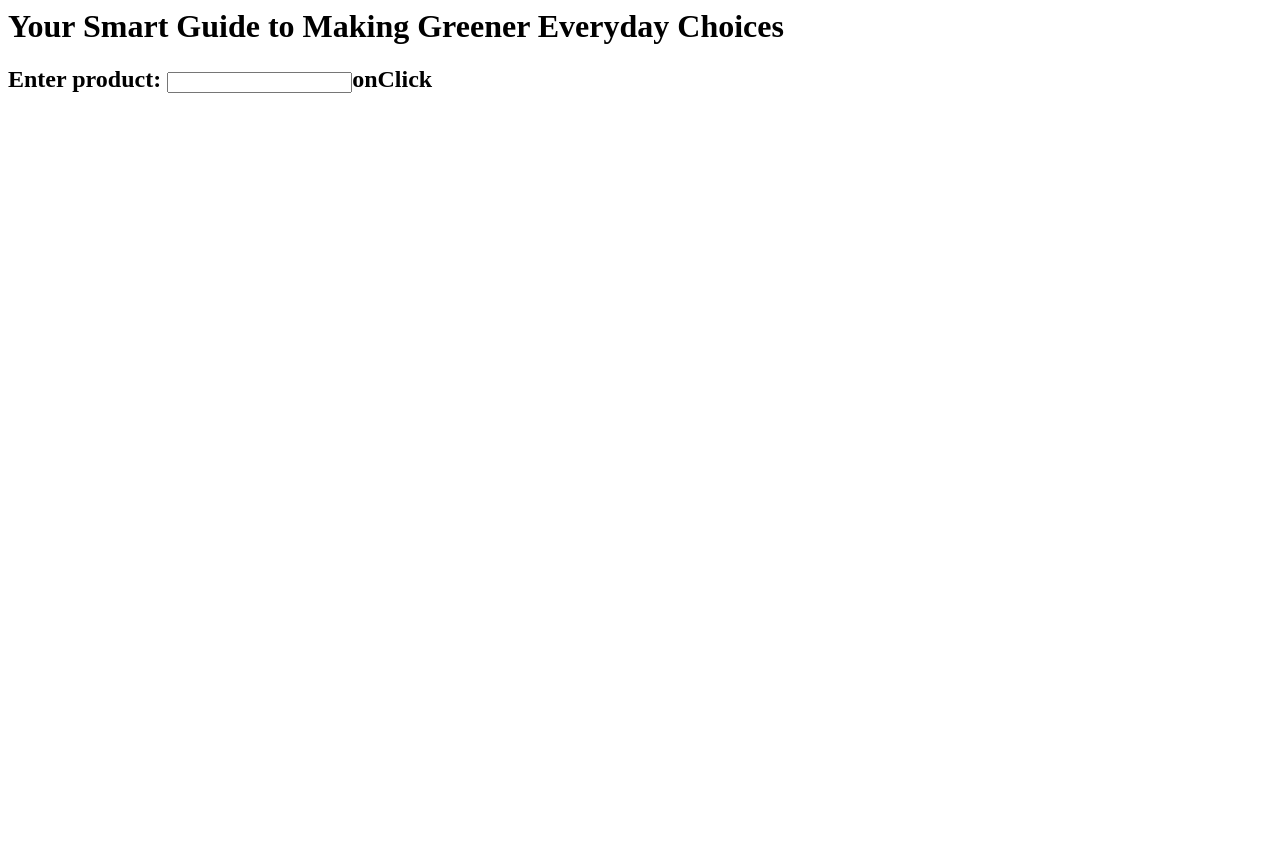
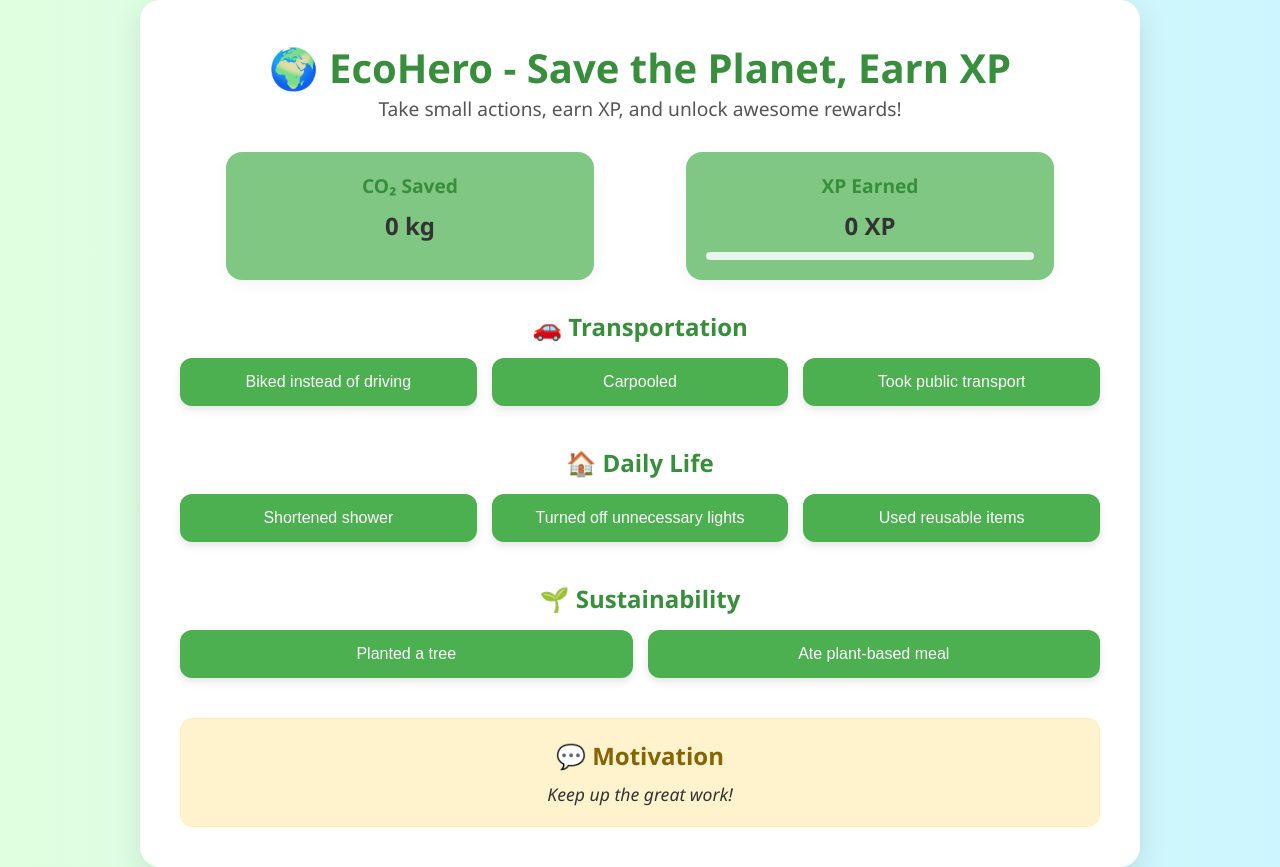
Before and after one commit to wesmanbh/wesmanbh.github.io, a plain HTML site: page ballers.html in a window 1280 px wide. Before the commit the page ends 800 px from the top, so only its background shows below. Drawn offline with Linux system fonts and the light colour scheme.

Commit message:
EcoHero
Lets go

```diff
--- a/ballers.html
+++ b/ballers.html
@@ -1,15 +1,66 @@
-<html>
-    <head>
-        <title>Sustainable User Comparison for Responsible Essentials (S.U.C.R.E)</title>
-        <link rel="stylesheet" href="stylesheet.css">
-    </head>
-        <body>
-        <h1>
-            Your Smart Guide to Making Greener Everyday Choices
-        </h1>
-        <h2>
-            Enter product:
-            <input
-            <button>onClick</button>
-        </h2>
+<!DOCTYPE html>
+<html lang="en">
+<head>
+  <meta charset="UTF-8" />
+  <meta name="viewport" content="width=device-width, initial-scale=1.0"/>
+  <title>EcoHero - CO₂ Tracker</title>
+  <link rel="stylesheet" href="stylesheet.css" />
+</head>
+<body>
+  <div class="app">
+    <header>
+      <h1>🌍 EcoHero - Save the Planet, Earn XP</h1>
+      <p>Take small actions, earn XP, and unlock awesome rewards!</p>
+    </header>
+
+    <section class="stats">
+      <div class="stat-box">
+        <h2>CO₂ Saved</h2>
+        <p><span id="co2Display">0</span> kg</p>
+      </div>
+      <div class="stat-box">
+        <h2>XP Earned</h2>
+        <p><span id="xpDisplay">0</span> XP</p>
+        <div class="xp-bar">
+          <div id="xpProgress"></div>
+        </div>
+      </div>
+    </section>
+
+    <main>
+      <div class="category">
+        <h2>🚗 Transportation</h2>
+        <div class="tasks">
+          <button onclick="logTask('bike')">Biked instead of driving</button>
+          <button onclick="logTask('carpool')">Carpooled</button>
+          <button onclick="logTask('bus')">Took public transport</button>
+        </div>
+      </div>
+
+      <div class="category">
+        <h2>🏠 Daily Life</h2>
+        <div class="tasks">
+          <button onclick="logTask('shower')">Shortened shower</button>
+          <button onclick="logTask('lights')">Turned off unnecessary lights</button>
+          <button onclick="logTask('reusable')">Used reusable items</button>
+        </div>
+      </div>
+
+      <div class="category">
+        <h2>🌱 Sustainability</h2>
+        <div class="tasks">
+          <button onclick="logTask('plantTree')">Planted a tree</button>
+          <button onclick="logTask('eatGreen')">Ate plant-based meal</button>
+        </div>
+      </div>
+    </main>
+
+    <section class="motivation">
+      <h2>💬 Motivation</h2>
+      <p id="quote">Keep up the great work!</p>
+    </section>
+  </div>
+
+  <script src="code.js"></script>
+</body>
 </html>
--- a/code.js
+++ b/code.js
@@ -1,35 +1,52 @@
-async function LookUpProduct() {
-    const input = document.getElementById("productInput").value.trim();
-    const result = document.getElementById("result");
-    const name = document.getElementById("name");
-    const score = document.getElementById("score");
-    const tags = document.getElementById("tags");
-    const alt = document.getElementById("alternatives");
+let totalCO2 = parseFloat(localStorage.getItem('totalCO2')) || 0;
+let xp = parseInt(localStorage.getItem('xp')) || 0;
 
+const taskData = {
+  bike: { co2: 2, xp: 20 },
+  carpool: { co2: 1.5, xp: 15 },
+  bus: { co2: 1.2, xp: 12 },
+  shower: { co2: 0.5, xp: 8 },
+  lights: { co2: 0.3, xp: 5 },
+  reusable: { co2: 0.8, xp: 10 },
+  plantTree: { co2: 10, xp: 50 },
+  eatGreen: { co2: 1.5, xp: 25 },
+};
 
-    try {
-        const response = await fetch('https://world.openfoodfacts.net/api/v2/product/{encodeURIcom}');
-        const data = await response.json();
-        if (data.products && data.products.length > 0) {
-            const product = data.products[0];
-            name.textContent = product_name;
-            tags.textContent = product_name;
+const quotes = [
+  "Every action counts, no matter how small.",
+  "You're doing great—keep going!",
+  "Be the change you wish to see in the world.",
+  "Less CO₂, more XP, better planet.",
+  "Small steps make a big difference.",
+  "Sustainability is a journey, not a destination.",
+  "You’re helping create a greener future.",
+];
 
-            const nutriScore = (product.nutriscore_grade) || "what is this product";
-            const ecoScore = (product.ecoscore_grade) || "what is this product";
-            const  =  (product.ecoscore_grade) ||
+function logTask(taskName) {
+  if (!taskData[taskName]) return;
 
-            score.textContent = "" + (nutriScore+ecoScore*4)/2;
-            alt.innerHTML = "<li> alternative </li>"
+  totalCO2 += taskData[taskName].co2;
+  xp += taskData[taskName].xp;
 
-        } else {
-            name.textContent = input;
-            score.textContent = "No results...";
-            tags.textContent =
-            alt.innerHTML = "<li> alternative </li>";
-        }
-    }
-    catch {
-        console.log("Error loading products");
-    }
+  localStorage.setItem('totalCO2', totalCO2);
+  localStorage.setItem('xp', xp);
+
+  updateDisplay();
+  showMotivationalQuote();
+  animateXP();
 }
+
+function updateDisplay() {
+  document.getElementById("co2Display").textContent = totalCO2.toFixed(1);
+  document.getElementById("xpDisplay").textContent = xp;
+  document.getElementById("xpProgress").style.width = `${Math.min(xp / 100, 100)}%`;
+}
+
+function showMotivationalQuote() {
+  const quote = quotes[Math.floor(Math.random() * quotes.length)];
+  document.getElementById("quote").textContent = quote;
+}
+
+function animateXP() {
+  document.getElementById("xpProgress").style.transition = "width 0.5s ease-in-out";
+}
--- a/stylesheet.css
+++ b/stylesheet.css
@@ -0,0 +1,152 @@
+/* Global Styles */
+* {
+  margin: 0;
+  padding: 0;
+  box-sizing: border-box;
+}
+
+:root {
+  --primary-color: #388e3c;
+  --secondary-color: #81c784;
+  --accent-color: #4caf50;
+  --background-color: #e0ffe0;
+  --hover-color: #66bb6a;
+  --font-family: 'Segoe UI', sans-serif;
+}
+
+body {
+  font-family: var(--font-family);
+  background: linear-gradient(to right, var(--background-color), #ccf5ff);
+  color: #333;
+  display: flex;
+  justify-content: center;
+  align-items: center;
+  min-height: 100vh;
+}
+
+.app {
+  background: #fff;
+  border-radius: 20px;
+  box-shadow: 0 10px 30px rgba(0, 0, 0, 0.1);
+  padding: 40px;
+  width: 90%;
+  max-width: 1000px;
+  text-align: center;
+  overflow: hidden;
+}
+
+header {
+  margin-bottom: 30px;
+}
+
+header h1 {
+  font-size: 2.5rem;
+  color: var(--primary-color);
+  animation: fadeIn 1s ease-in-out;
+}
+
+header p {
+  font-size: 1.2rem;
+  color: #555;
+}
+
+.stats {
+  display: flex;
+  justify-content: space-around;
+  margin-bottom: 30px;
+}
+
+.stat-box {
+  background-color: var(--secondary-color);
+  padding: 20px;
+  border-radius: 16px;
+  width: 40%;
+  box-shadow: 0 4px 15px rgba(0, 0, 0, 0.05);
+}
+
+.stat-box h2 {
+  color: var(--primary-color);
+  font-size: 1.2rem;
+  margin-bottom: 10px;
+}
+
+.stat-box p {
+  font-size: 1.5rem;
+  font-weight: bold;
+}
+
+.xp-bar {
+  background-color: #e8f5e9;
+  height: 8px;
+  border-radius: 5px;
+  margin-top: 10px;
+  width: 100%;
+  overflow: hidden;
+}
+
+#xpProgress {
+  height: 100%;
+  background-color: var(--accent-color);
+  width: 0%;
+  transition: width 0.5s ease-in-out;
+}
+
+.category {
+  margin-bottom: 40px;
+}
+
+.category h2 {
+  color: var(--primary-color);
+  margin-bottom: 15px;
+}
+
+.tasks {
+  display: grid;
+  grid-template-columns: repeat(auto-fit, minmax(200px, 1fr));
+  gap: 15px;
+}
+
+.tasks button {
+  padding: 15px;
+  background: var(--accent-color);
+  color: #fff;
+  border: none;
+  border-radius: 12px;
+  font-size: 1rem;
+  cursor: pointer;
+  transition: transform 0.3s ease, background 0.3s ease;
+  box-shadow: 0 4px 8px rgba(0, 0, 0, 0.1);
+}
+
+.tasks button:hover {
+  background: var(--hover-color);
+  transform: translateY(-5px);
+}
+
+.motivation {
+  background-color: #fff3cd;
+  border: 1px solid #ffeeba;
+  padding: 20px;
+  border-radius: 12px;
+}
+
+.motivation h2 {
+  color: #856404;
+}
+
+.motivation p {
+  font-style: italic;
+  font-size: 1.1rem;
+  margin-top: 10px;
+}
+
+@keyframes fadeIn {
+  0% {
+    opacity: 0;
+    transform: translateY(-20px);
+  }
+  100% {
+    opacity: 1;
+    transform: translateY(0);
+  }
+}
```
